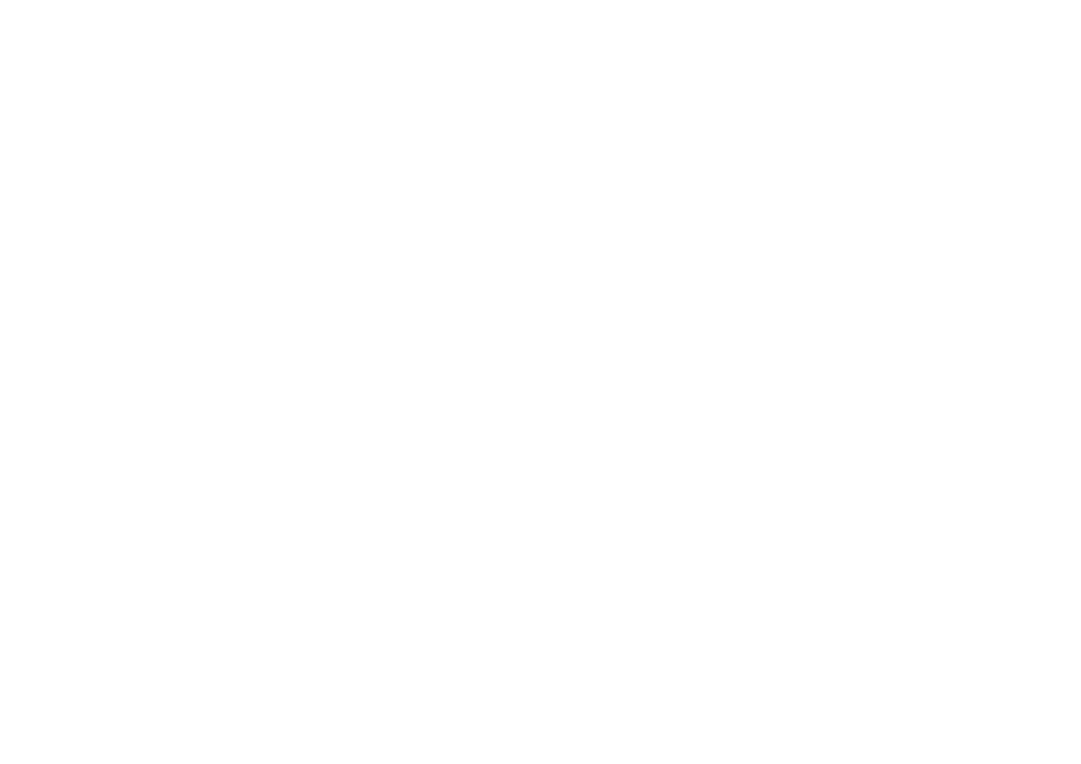
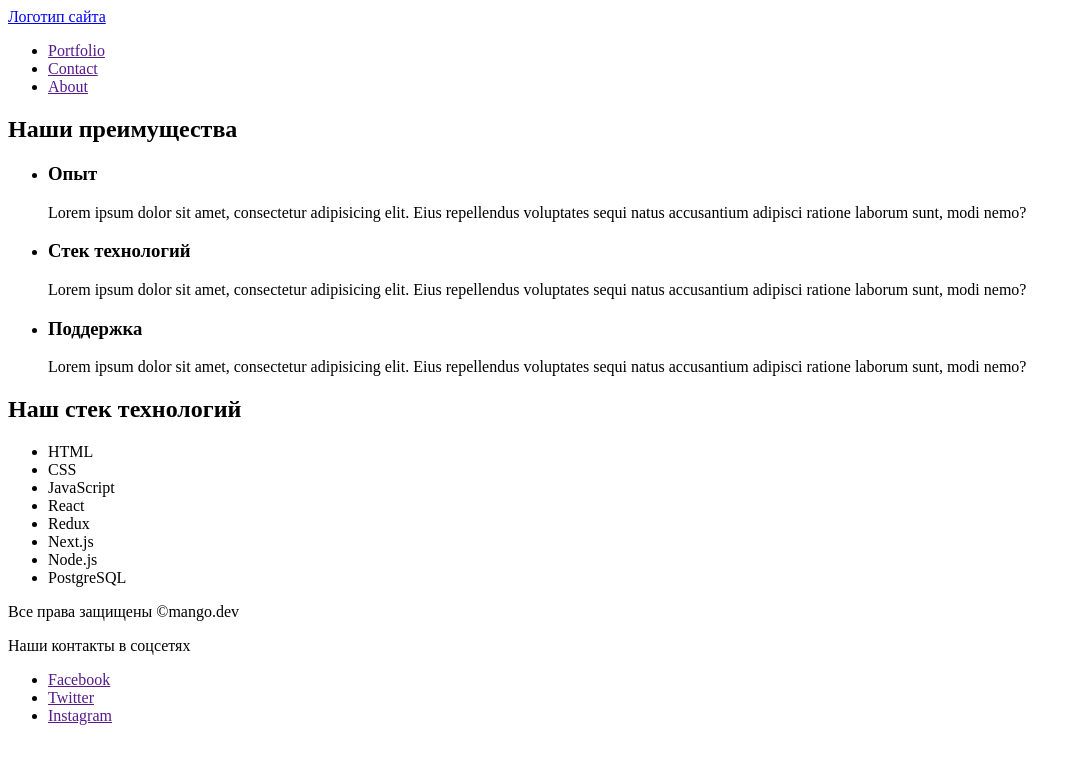
Before and after one commit to Yehor-Rudzinskyi/goit-markup-hw-01, a plain HTML site: page index.html in a window 1280 px wide. Shown: the whole page, without its empty margins (0-1081 px from the left). Drawn offline with Linux system fonts and the light colour scheme.

Commit message:
Update index.html
allows u to see the correct html

```diff
--- a/index.html
+++ b/index.html
@@ -3,7 +3,85 @@
   <head>
     <meta charset="UTF-8" />
     <meta name="viewport" content="width=device-width, initial-scale=1.0" />
-    <title>Document</title>
+    <title>Be better</title>
   </head>
-  <body></body>
+  <body>
+    <!-- Шапка страницы -->
+    <header>
+      <!-- Главная навигация -->
+      <nav>
+        <a href="/">Логотип сайта</a>
+
+        <!-- Ссылки на другие страницы или разделы текущей -->
+        <ul>
+          <li><a href="">Portfolio</a></li>
+          <li><a href="">Contact</a></li>
+          <li><a href="">About</a></li>
+        </ul>
+      </nav>
+    </header>
+
+    <!-- Уникальный контент страницы -->
+    <main>
+      <!-- Секция преимуществ -->
+      <section>
+        <h2>Наши преимущества</h2>
+
+        <ul>
+          <li>
+            <h3>Опыт</h3>
+            <p>
+              Lorem ipsum dolor sit amet, consectetur adipisicing elit. Eius
+              repellendus voluptates sequi natus accusantium adipisci ratione
+              laborum sunt, modi nemo?
+            </p>
+          </li>
+          <li>
+            <h3>Стек технологий</h3>
+            <p>
+              Lorem ipsum dolor sit amet, consectetur adipisicing elit. Eius
+              repellendus voluptates sequi natus accusantium adipisci ratione
+              laborum sunt, modi nemo?
+            </p>
+          </li>
+          <li>
+            <h3>Поддержка</h3>
+            <p>
+              Lorem ipsum dolor sit amet, consectetur adipisicing elit. Eius
+              repellendus voluptates sequi natus accusantium adipisci ratione
+              laborum sunt, modi nemo?
+            </p>
+          </li>
+        </ul>
+      </section>
+
+      <!-- Секция стека технологий -->
+      <section>
+        <h2>Наш стек технологий</h2>
+
+        <ul>
+          <li>HTML</li>
+          <li>CSS</li>
+          <li>JavaScript</li>
+          <li>React</li>
+          <li>Redux</li>
+          <li>Next.js</li>
+          <li>Node.js</li>
+          <li>PostgreSQL</li>
+        </ul>
+      </section>
+    </main>
+
+    <!-- Подвал страницы -->
+    <footer>
+      <p>Все права защищены &copy;mango.dev</p>
+
+      <p>Наши контакты в соцсетях</p>
+      <ul>
+        <li><a href="">Facebook</a></li>
+        <li><a href="">Twitter</a></li>
+        <li><a href="">Instagram</a></li>
+      </ul>
+    </footer>
+  </body>
 </html>
```
